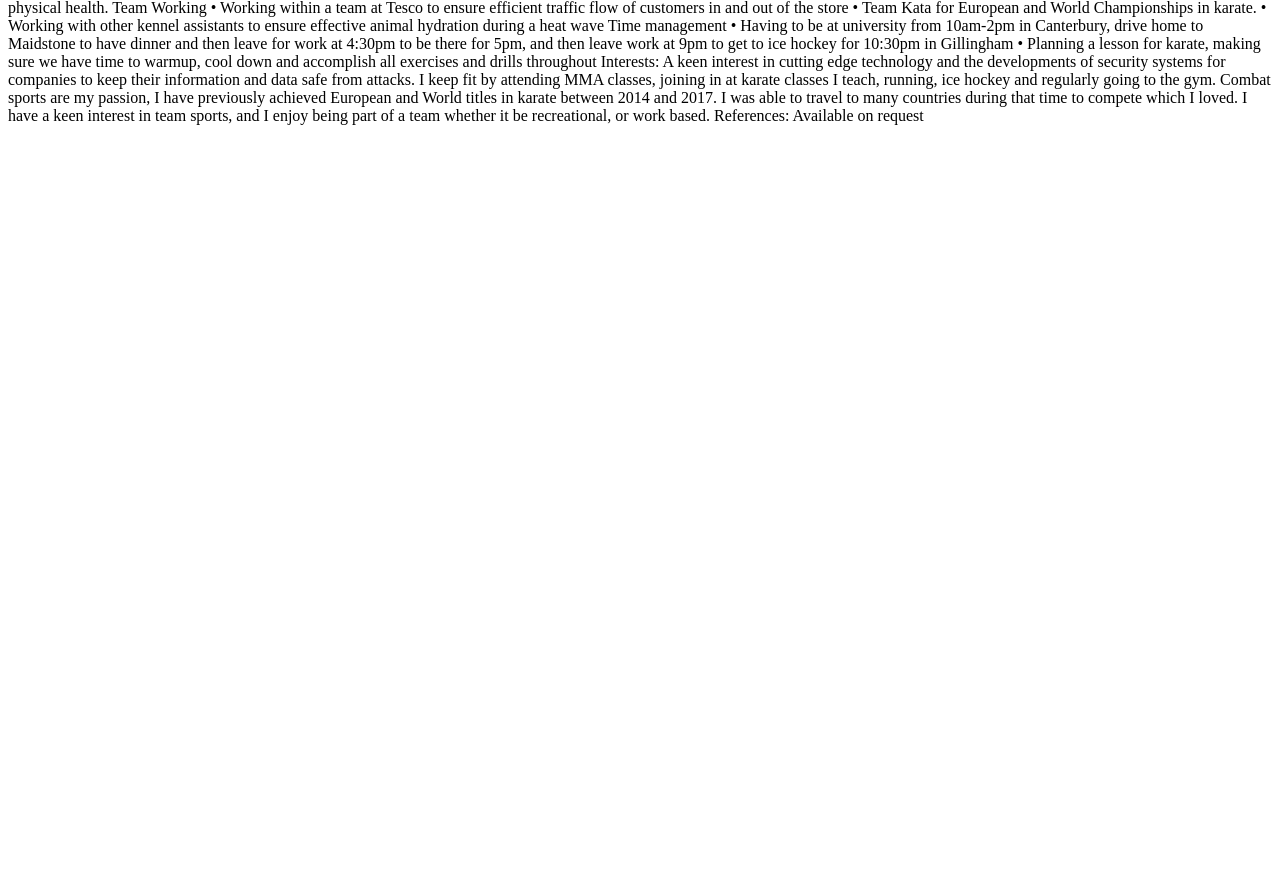
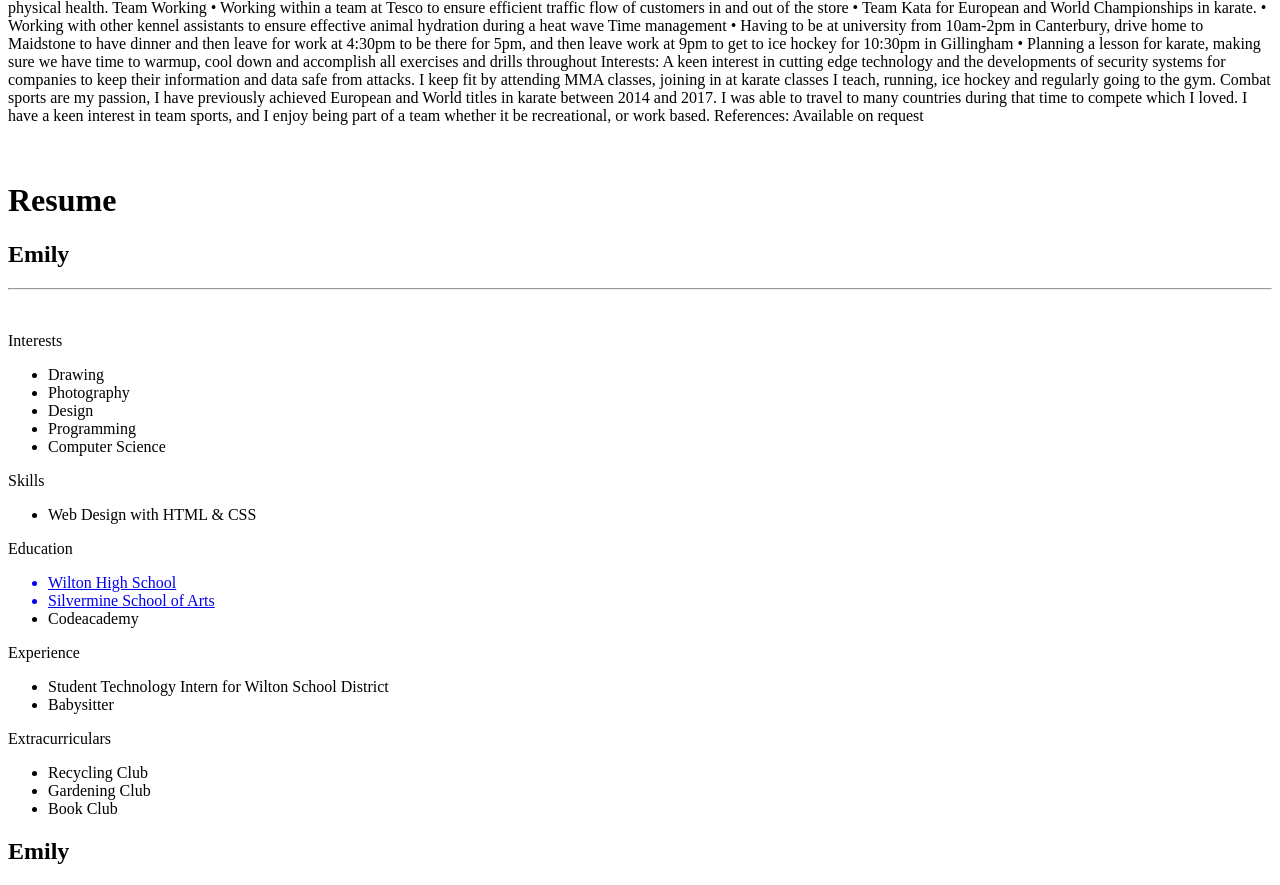
Before and after one commit to DPereira2303/DPereira2303.github.io, a plain HTML site: page index.html in a window 1280 px wide. Shown: the part 315-1200 px from the top of the page. Before the commit the page ends 800 px from the top, so only its background shows below. Drawn offline with Linux system fonts and the light colour scheme.

Commit message:
formatting attempt

```diff
--- a/index.html
+++ b/index.html
@@ -71,3 +71,51 @@ A keen interest in cutting edge technology and the developments of security syst
 References:
 
 Available on request
+
+
+<div id="header"></div>
+<div class="left"></div>
+<div class="stuff">
+  <br><br>
+  <h1>Resume</h1>
+  <h2>Emily</h2>
+  <hr />
+  <br>
+  <p class="head">Interests</p>
+  <ul>
+    <li>Drawing</li>
+    <li>Photography</li>
+    <li>Design</li>
+    <li>Programming</li>
+    <li>Computer Science</li>
+  </ul>
+  <p class="head">Skills</p>
+  <ul>
+    <li>Web Design with HTML & CSS</li>
+  </ul>
+  <p class="head">Education</p>
+  <ul>
+    <a href="http://www.wiltonhighschool.org/pages/Wilton_High_School">
+      <li>Wilton High School</li>
+    </a>
+    <!--Link-->
+    <a href="https://www.silvermineart.org/">
+      <li>Silvermine School of Arts</li>
+    </a>
+    <li>Codeacademy</li>
+  </ul>
+  <p class="head">Experience</p>
+  <ul>
+    <li>Student Technology Intern for Wilton School District</li>
+    <li>Babysitter</li>
+  </ul>
+  <p class="head">Extracurriculars</p>
+  <ul>
+    <li>Recycling Club</li>
+    <li>Gardening Club</li>
+    <li>Book Club</li>
+  </ul>
+</div>
+<div class="right"></div>
+<div id="footer">
+  <h2 id="name">Emily</h2></div>
```
